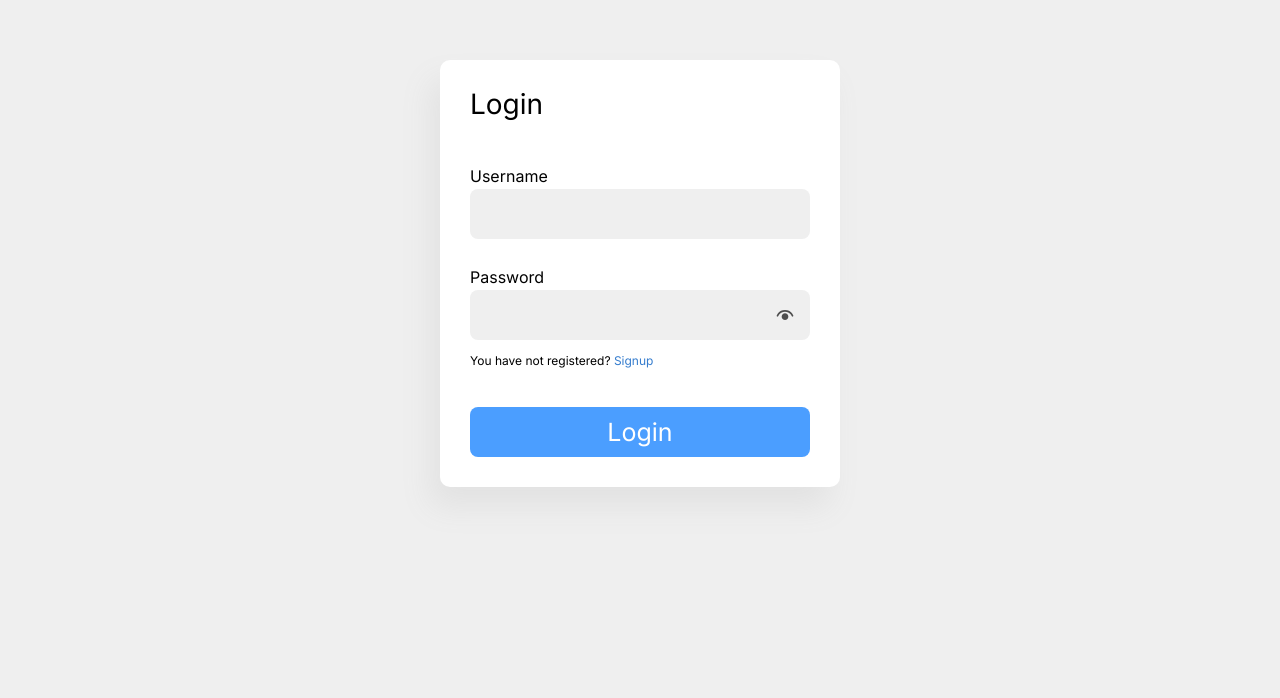
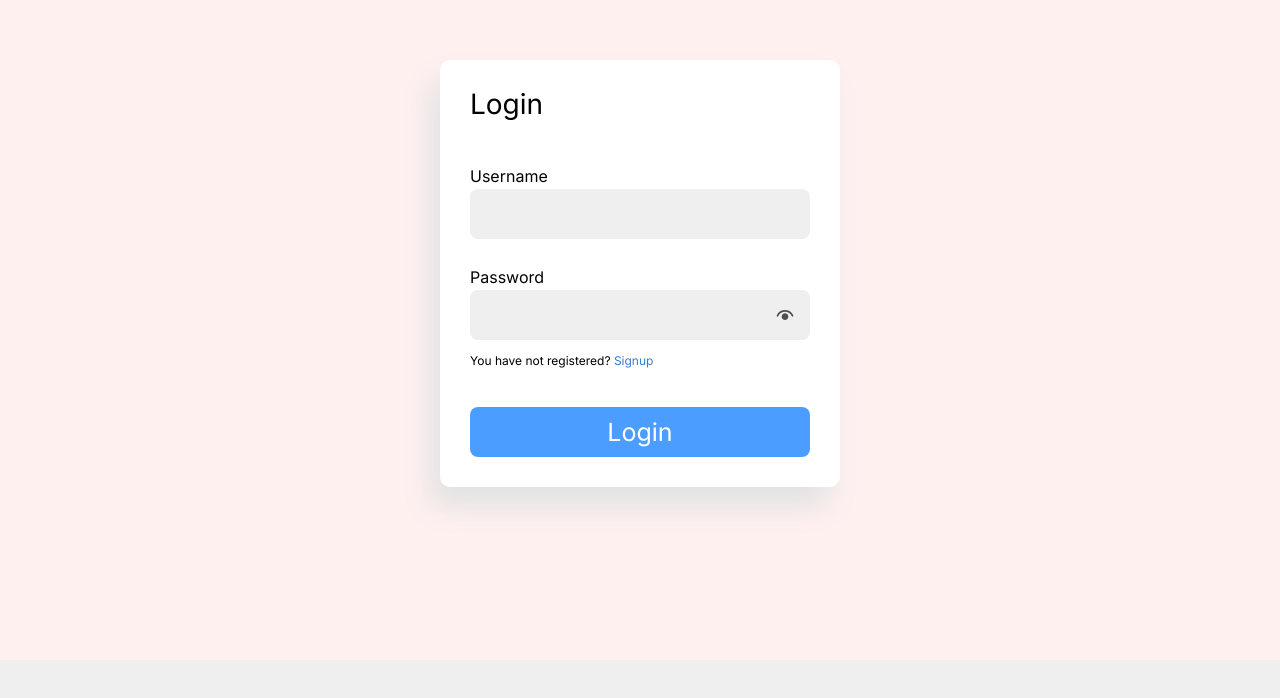
Before and after one commit to SalarKesha/Messenger-frontend, a React (Create React App) app: page /login in a window 1280 px wide. Shown: the part 140-838 px from the top of the page. After the commit the page ends 800 px from the top, so only its background shows below. Built offline with nearby package versions, Linux system fonts and the light colour scheme.

Commit message:
fix-css-res

```diff
--- a/public/index.html
+++ b/public/index.html
@@ -24,7 +24,7 @@
       work correctly both with client-side routing and a non-root public URL.
       Learn how to configure a non-root public URL by running `npm run build`.
     -->
-    <title>React App</title>
+    <title>Messenger</title>
   </head>
   <body>
     <noscript>You need to enable JavaScript to run this app.</noscript>
--- a/src/assets/styles/general.css
+++ b/src/assets/styles/general.css
@@ -81,14 +81,14 @@ html {
 
 body {
   background-color: #efefef;
-  min-height: 100vh;
-  min-height: 100svh;
-  overflow: hidden;
 }
 .main-container {
+  min-height: 100vh;
+  min-height: 100dvh;
   width: 100%;
   position: relative;
-  min-height: 100vh;
+  overflow: hidden;
+  background-color: rgb(255, 240, 240);
 }
 .Toastify__toast-container {
   font-size: 1.5rem;
@@ -119,7 +119,7 @@ body {
   }
 }
 @media only screen and (max-width: 850px) {
-  html{
+  html {
     font-size: 50%;
   }
 }
--- a/src/assets/styles/login.css
+++ b/src/assets/styles/login.css
@@ -103,6 +103,7 @@ p.navigate a {
   .login-container{
     width: 100%;
     height: 100vh;
+    height: 100dvh;
     display: flex;
     align-items: flex-start;
     justify-content: flex-start;
@@ -111,6 +112,7 @@ p.navigate a {
     box-shadow: none !important;
     background-color: #fff;
     margin-top: 0;
+    border-radius: 0;
   }
   .login-container .login-form .submit{
     margin-top: auto;
--- a/src/assets/styles/messenger.css
+++ b/src/assets/styles/messenger.css
@@ -1,7 +1,10 @@
 .messenger-container {
   display: flex;
   flex-direction: row;
+  /* height: 100svh; */
   height: 100vh;
+  height: 100dvh;
+  background-color: #296ab4;
   font-size: 1.6rem;
   width: 100%;
   position: relative;
@@ -100,7 +103,6 @@
   /* grid-area: 2 / 1 / 9 / 2; */
   display: flex;
   flex-direction: column;
-  gap: 0.5rem;
   height: calc(100% - 10rem);
   position: relative;
   /* overflow: auto; */
@@ -146,9 +148,9 @@
   padding: 0 0.6rem;
   display: flex;
   flex-direction: column;
-  overflow-y: auto;
   height: 100%;
   overflow-x: hidden;
+  overflow-y: auto !important;
   gap: 0.6rem;
 }
 .aside .item-section ul.items .add-button {
@@ -165,6 +167,7 @@
   font-size: 2rem;
   cursor: pointer;
   box-shadow: 0 0 1rem #00000064;
+  z-index: 99;
 }
 .aside .item-section ul.items .add-button:hover {
   background-color: #3493ff;
@@ -276,7 +279,6 @@
   /* justify-content: space-between; */
   flex-direction: column;
   flex-shrink: 0;
-  background-color: red;
   height: 100%;
   width: calc(100% - 40rem);
   background-color: #283d59;
```
